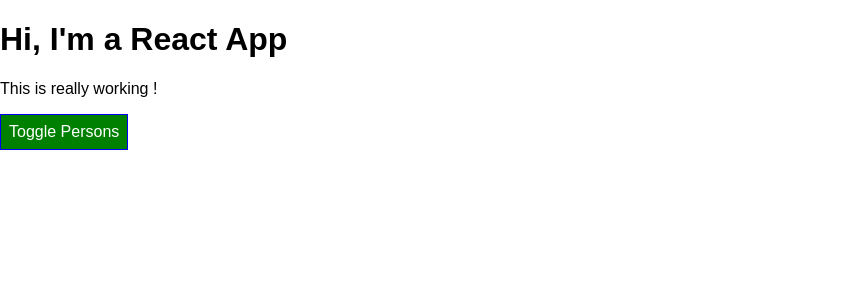
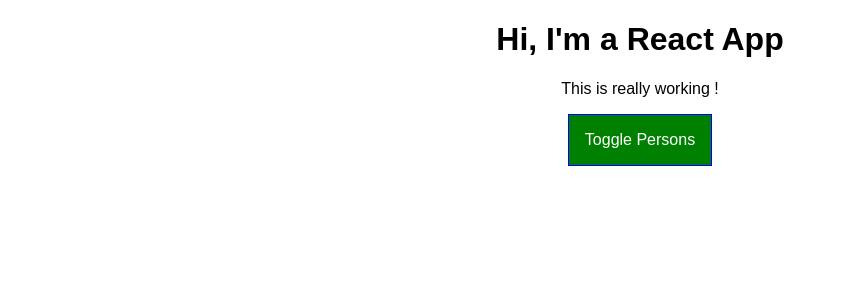
Before and after one commit to JPorts/React-Course, a React app: page / in a window 1280 px wide. Shown: the top 300 px of the page, without its empty margins (0-846 px from the left). Built offline with nearby package versions, Linux system fonts and the light colour scheme.

Commit message:
Properly Configured CSS Modules

```diff
--- a/src/Components/Persons/Person/Person.css
+++ b/src/Components/Persons/Person/Person.css
@@ -7,9 +7,9 @@
     text-align: center;
 }
 
-/* @media (min-width:500px)
+@media (min-width:500px)
 {
     .Person{
         width:450px;
     }
-} */
+}
--- a/src/Components/Persons/Person/Person.js
+++ b/src/Components/Persons/Person/Person.js
@@ -1,11 +1,11 @@
 import React from 'react';
-import './Person.css';
+import classes from './Person.css';
 
 const person = (props) => {
 
 
     return (
-        <div className='Person'>
+        <div className={classes.Person}>
             <p onClick={props.click}>I'm {props.name} And I am {props.age} years old !</p>
 
             <p>{props.children}</p>
--- a/src/Containers/App.css
+++ b/src/Containers/App.css
@@ -9,3 +9,26 @@
 .bold {
   font-weight: bold;
 }
+
+.App button {
+  border:1px solid blue;
+  padding: 16px;
+  background-color: green;
+  font: inherit;
+  color: white;
+  cursor: pointer;
+}
+
+.App button:hover {
+  background-color: lightgreen;
+  color: black;
+}
+
+.App button.Red{
+  background-color: red;
+}
+
+.App button.Red:hover{
+  background-color: salmon;
+  color: black;
+}
--- a/src/Containers/App.js
+++ b/src/Containers/App.js
@@ -1,6 +1,6 @@
 // Import statements to import other source files and other dependencies //
 import React, { Component } from 'react';
-import './App.css';
+import classes from './App.css';
 import Person from '../Components/Persons/Person/Person';
 
 
@@ -65,16 +65,10 @@
 
   render() {
 
-    const style = {
-      backgroundColor: 'green',
-      color: 'white',
-      font: 'inherit',
-      border: '1px solid blue',
-      padding: '8px',
-      cursor: 'pointer'
-    };
+
 
     let persons = null;
+    let btnClass = '';
 
     if(this.state.showPersons){
 
@@ -92,16 +86,18 @@
           })}
       </div>
       );
-      style.backgroundColor = 'red';
+
+      btnClass = classes.Red;
+
     }
 
-    let classes =[];
+    let assignedClasses =[];
 
     if(this.state.persons.length <=2) {
-      classes.push('red'); //Classes = ['red']
+      assignedClasses.push(classes.red); //Classes = ['red']
     }
     if(this.state.persons.length <=1){
-      classes.push('bold'); //Classes = ['red','bold']
+      assignedClasses.push(classes.bold); //Classes = ['red','bold']
     }
 
 
@@ -109,11 +105,11 @@
 
     return (
 
-       <div className="App">
+       <div className={classes.App}>
 
            <h1>Hi, I'm a React App</h1>
-           <p className={classes.join(' ')}>This is really working !</p>
-           <button style={style} onClick={this.togglePersonsHandler}>Toggle Persons</button>
+           <p className={assignedClasses.join(' ')}>This is really working !</p>
+           <button className={btnClass} onClick={this.togglePersonsHandler}>Toggle Persons</button>
 
            {persons}
 
```
